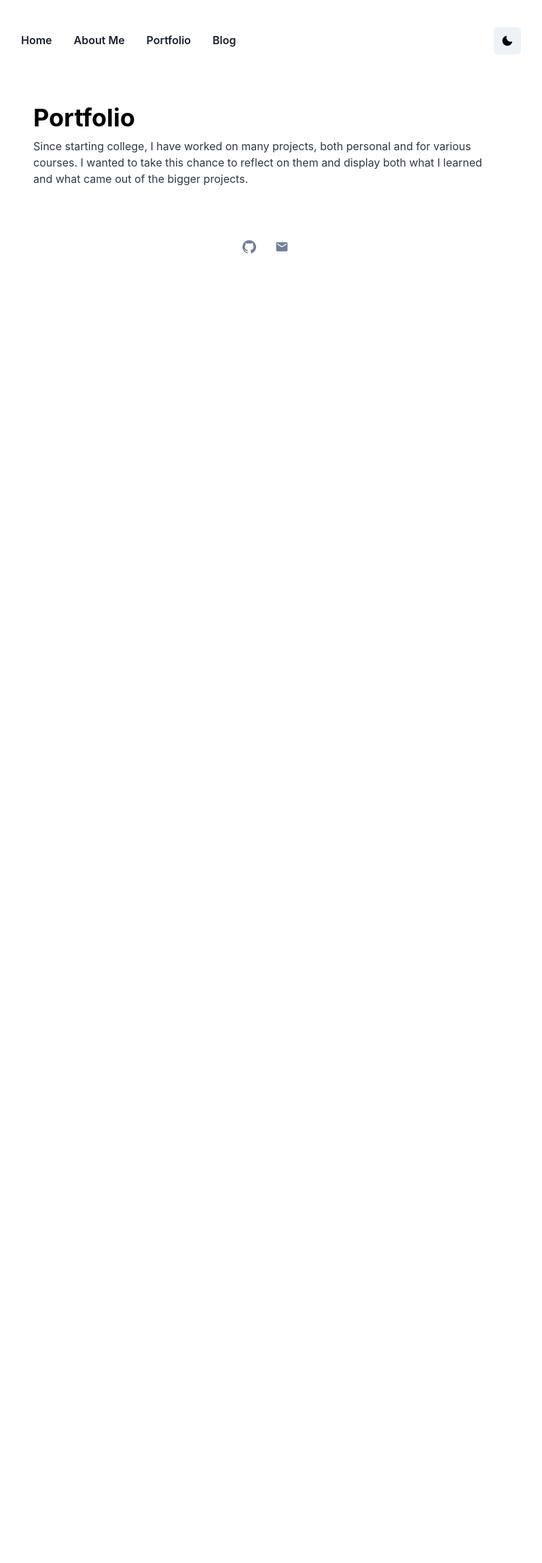
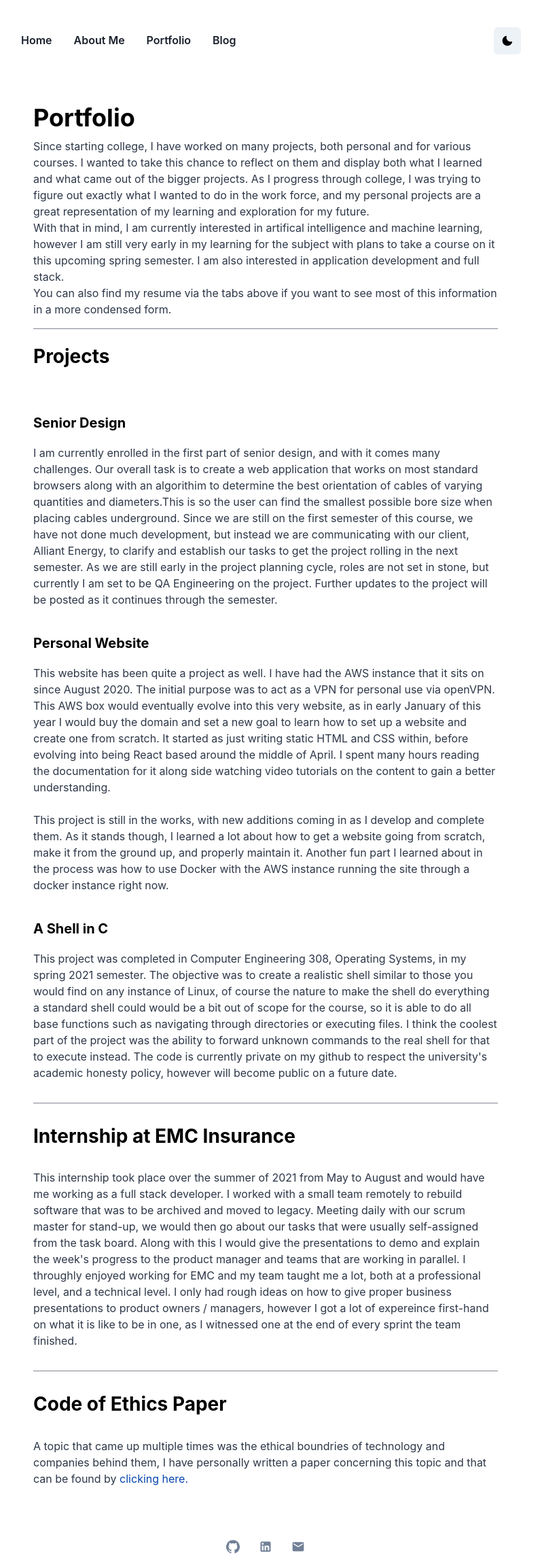
Before and after one commit to Haaduken/Haaduken.com, a Next.js app: page /portfolio in a window 1280 px wide. Shown: the whole page at 68% size, without its empty margins (249-1047 px from the left). Before the commit the page ends 800 px from the top, so only its background shows below. Built offline with nearby package versions, Linux system fonts and the light colour scheme.

Commit message:
Portfolio and about me along with a blog post

```diff
--- a/components/Footer.js
+++ b/components/Footer.js
@@ -1,4 +1,4 @@
-import { Business, Code, Email, GitHub } from "@material-ui/icons";
+import { Business, Code, Email, GitHub, LinkedIn } from "@material-ui/icons";
 import { Flex, IconButton, Link } from "@chakra-ui/react";
 import React, { Component } from "react";
 
@@ -33,6 +33,20 @@ const Footer = () => (
         <GitHub fontSize="small" />
       </IconButton>
     </Link>
+    <Link
+      href="https://www.linkedin.com/in/haadi-m-19869712a/"
+      title="LinkedIn"
+      isExternal
+    >
+      <IconButton
+        aria-label="LinkedIn"
+        size="lg"
+        color="gray.500"
+        variant="ghost"
+      >
+        <LinkedIn fontSize="small" />
+      </IconButton>
+    </Link>
     <Link href="mailto:haadi.majeed99@gmail.com" title="Email" isExternal>
       <IconButton aria-label="Email" size="lg" color="gray.500" variant="ghost">
         <Email fontSize="small" />
--- a/data/blog/New-Computer.mdx
+++ b/data/blog/New-Computer.mdx
@@ -1,6 +1,6 @@
 ---
 title: "New Computer"
-publishedAt: "2021-07-01"
+publishedAt: "2021-07-09"
 summary: "I built a new computer this summer"
 ---
 
--- a/pages/index.js
+++ b/pages/index.js
@@ -37,7 +37,7 @@ export default function Index() {
             alignItems="flex-start"
             maxWidth="700px"
           >
-            <Heading mb={2}>Hi, I'm Haadi Majeed</Heading>
+            <Heading mb={2}>Hi, I'm Haadi-Mohammad Majeed</Heading>
             <Text color={colorSecondary[colorMode]}>
               Welcome to Haaduken
               <Link color={colorSecondary[colorMode]} href="/memes">
--- a/pages/portfolio.js
+++ b/pages/portfolio.js
@@ -1,46 +1,156 @@
-import Head from 'next/head'
 import {
+  Divider,
+  Flex,
+  Heading,
+  Link,
+  Stack,
+  Text,
   useColorMode,
-  Heading,
-  Text,
-  Flex,
-  Stack
-} from '@chakra-ui/react'
+} from "@chakra-ui/react";
 
-import Container from '../components/Container'
+import Container from "../components/Container";
+import Head from "next/head";
+import MDXComponents from "../components/MDXComponents";
 
 export default function Index() {
-  const {colorMode} = useColorMode();
+  const { colorMode } = useColorMode();
   const colorSecondary = {
-    light: 'gray.700',
-    dark: 'gray.400'
-  }
+    light: "gray.700",
+    dark: "gray.400",
+  };
+  const colorThird = {
+    dark: "gray.400",
+    light: "gray.700",
+  };
   return (
     <>
       <Container>
         <Head>
-          <title>Home- Haaduken</title>
+          <title>Portfolio- Haaduken</title>
         </Head>
         <Stack
           as="main"
           spacing={8}
-          justifyContent='center'
-          alignItems='flex-start'
-          m='0 auto 4rem auto'
-          maxWidth='700px'
+          justifyContent="center"
+          alignItems="flex-start"
+          m="0 auto 4rem auto"
+          maxWidth="700px"
           px={2}
         >
           <Flex
-            flexDirection='column'
-            justifyContent='flex-start'
-            alignItems='flex-start'
-            maxWidth='700px'
+            flexDirection="column"
+            justifyContent="flex-start"
+            alignItems="flex-start"
+            maxWidth="700px"
           >
-          <Heading mb={2}>Portfolio</Heading>
-          <Text color={colorSecondary[colorMode]}>Since starting college, I have worked on many projects, both personal and for various courses. I wanted to take this chance to reflect on them and display both what I learned and what came out of the bigger projects.</Text>
+            <Heading mb={2}>Portfolio</Heading>
+            <Text color={colorSecondary[colorMode]}>
+              Since starting college, I have worked on many projects, both
+              personal and for various courses. I wanted to take this chance to
+              reflect on them and display both what I learned and what came out
+              of the bigger projects. As I progress through college, I was
+              trying to figure out exactly what I wanted to do in the work
+              force, and my personal projects are a great representation of my
+              learning and exploration for my future.
+              <br />
+              With that in mind, I am currently interested in artifical
+              intelligence and machine learning, however I am still very early
+              in my learning for the subject with plans to take a course on it
+              this upcoming spring semester. I am also interested in application
+              development and full stack.
+              <br />
+              You can also find my resume via the tabs above if you want to see
+              most of this information in a more condensed form.
+            </Text>
+
+            <Divider mt="1em" mb="-2em" borderColor={colorThird[colorMode]} />
+            <MDXComponents.h2>Projects</MDXComponents.h2>
+
+            <MDXComponents.h3>Senior Design</MDXComponents.h3>
+            <Text color={colorSecondary[colorMode]}>
+              I am currently enrolled in the first part of senior design, and
+              with it comes many challenges. Our overall task is to create a web
+              application that works on most standard browsers along with an
+              algorithim to determine the best orientation of cables of varying
+              quantities and diameters.This is so the user can find the smallest
+              possible bore size when placing cables underground. Since we are
+              still on the first semester of this course, we have not done much
+              development, but instead we are communicating with our client,
+              Alliant Energy, to clarify and establish our tasks to get the
+              project rolling in the next semester. As we are still early in the
+              project planning cycle, roles are not set in stone, but currently
+              I am set to be QA Engineering on the project. Further updates to
+              the project will be posted as it continues through the semester.
+            </Text>
+
+            <MDXComponents.h3>Personal Website</MDXComponents.h3>
+            <Text color={colorSecondary[colorMode]}>
+              This website has been quite a project as well. I have had the AWS
+              instance that it sits on since August 2020. The initial purpose
+              was to act as a VPN for personal use via openVPN. This AWS box
+              would eventually evolve into this very website, as in early
+              January of this year I would buy the domain and set a new goal to
+              learn how to set up a website and create one from scratch. It
+              started as just writing static HTML and CSS within, before
+              evolving into being React based around the middle of April. I
+              spent many hours reading the documentation for it along side
+              watching video tutorials on the content to gain a better
+              understanding.
+              <br />
+              <br />
+              This project is still in the works, with new additions coming in
+              as I develop and complete them. As it stands though, I learned a
+              lot about how to get a website going from scratch, make it from
+              the ground up, and properly maintain it. Another fun part I
+              learned about in the process was how to use Docker with the AWS
+              instance running the site through a docker instance right now.
+            </Text>
+
+            <MDXComponents.h3>A Shell in C</MDXComponents.h3>
+            <Text color={colorSecondary[colorMode]}>
+              This project was completed in Computer Engineering 308, Operating
+              Systems, in my spring 2021 semester. The objective was to create a
+              realistic shell similar to those you would find on any instance of
+              Linux, of course the nature to make the shell do everything a
+              standard shell could would be a bit out of scope for the course,
+              so it is able to do all base functions such as navigating through
+              directories or executing files. I think the coolest part of the
+              project was the ability to forward unknown commands to the real
+              shell for that to execute instead. The code is currently private
+              on my github to respect the university's academic honesty policy,
+              however will become public on a future date.
+            </Text>
           </Flex>
+          <Divider mt="1em" borderColor={colorThird[colorMode]} />
+          <MDXComponents.h2>Internship at EMC Insurance</MDXComponents.h2>
+          <Text color={colorSecondary[colorMode]}>
+            This internship took place over the summer of 2021 from May to
+            August and would have me working as a full stack developer. I worked
+            with a small team remotely to rebuild software that was to be
+            archived and moved to legacy. Meeting daily with our scrum master
+            for stand-up, we would then go about our tasks that were usually
+            self-assigned from the task board. Along with this I would give the
+            presentations to demo and explain the week's progress to the product
+            manager and teams that are working in parallel. I throughly enjoyed
+            working for EMC and my team taught me a lot, both at a professional
+            level, and a technical level. I only had rough ideas on how to give
+            proper business presentations to product owners / managers, however
+            I got a lot of expereince first-hand on what it is like to be in
+            one, as I witnessed one at the end of every sprint the team
+            finished.
+          </Text>
+          <Divider mt="1em" borderColor={colorThird[colorMode]} />
+          <MDXComponents.h2>Code of Ethics Paper</MDXComponents.h2>
+          <Text color={colorSecondary[colorMode]}>
+            A topic that came up multiple times was the ethical boundries of
+            technology and companies behind them, I have personally written a
+            paper concerning this topic and that can be found by{" "}
+            <Link color="#0645AD" href="/codeofethics">
+              clicking here.
+            </Link>
+          </Text>
         </Stack>
       </Container>
     </>
-  )
+  );
 }
```
Also changed, not shown: data/blog/Large-Updates-Ahead.mdx (added, +25 -0 lines), pages/aboutme.js (+41 -28 lines).
